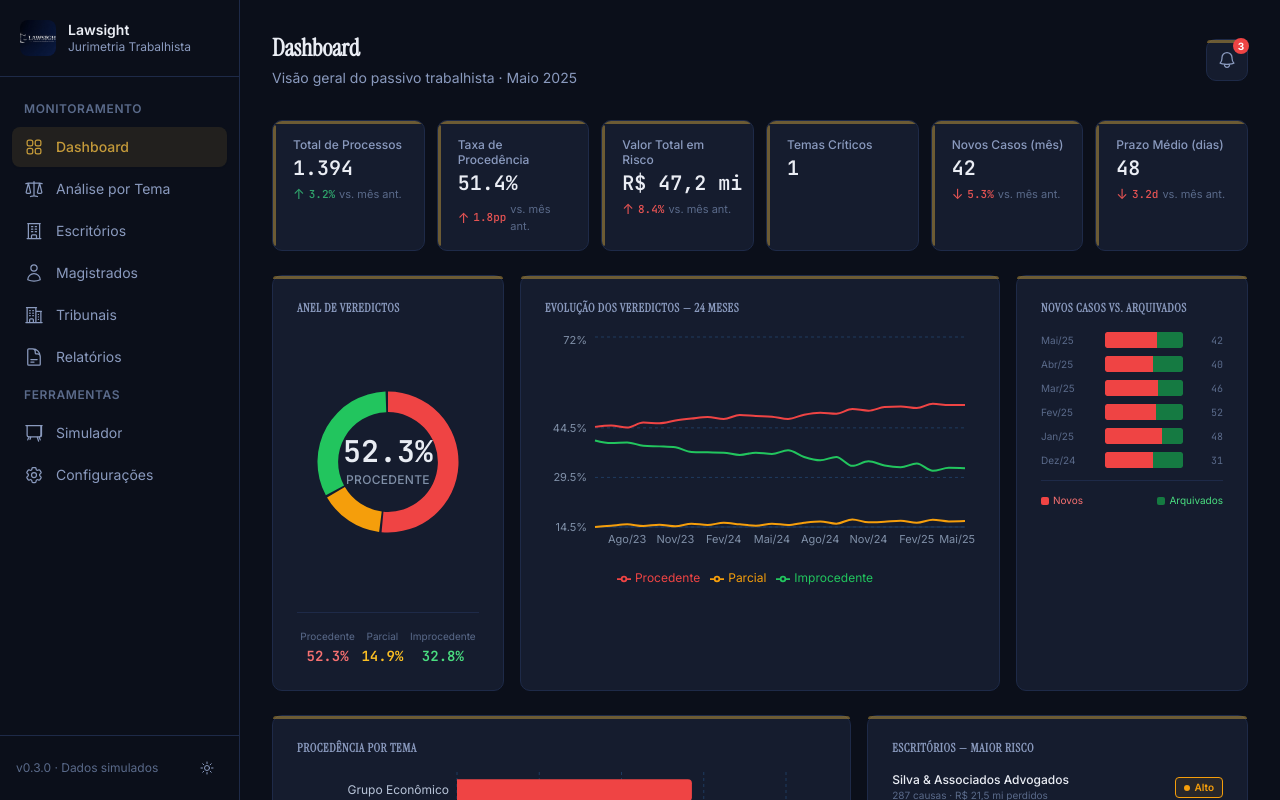
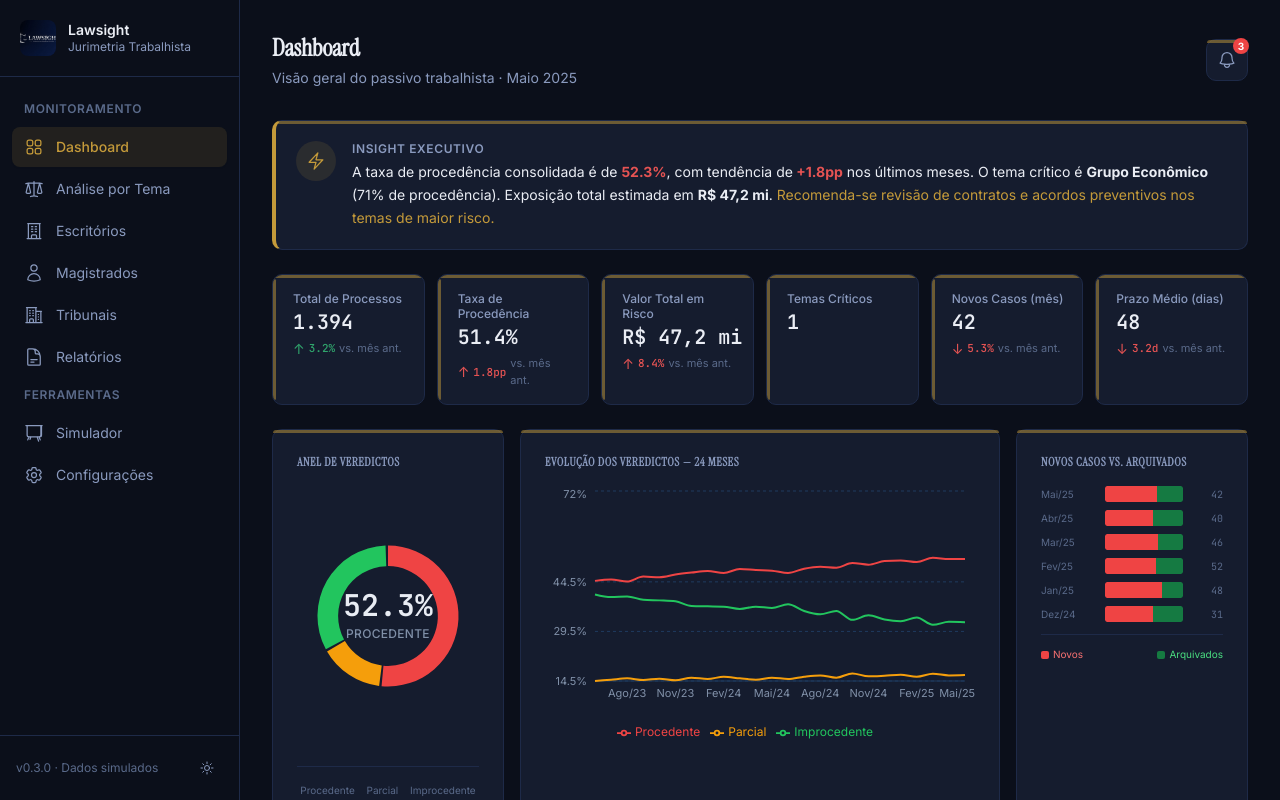
Before and after one commit to igormartins4/lawsight, a React (Vite) app: page /#/dashboard in a window 1280 px wide. Built offline with nearby package versions, Linux system fonts and the light colour scheme.

Commit message:
feat: insight executivo com recomendacao no dashboard

```diff
--- a/src/pages/Dashboard.jsx
+++ b/src/pages/Dashboard.jsx
@@ -55,6 +55,27 @@ export default function Dashboard() {
               </div>
             </>
           )}
+        </div>
+      </div>
+
+      {/* Executive Insight */}
+      <div className="card p-5 mb-6" style={{ borderLeft: '4px solid var(--accent)' }}>
+        <div className="flex items-start gap-4">
+          <div className="w-10 h-10 rounded-full flex items-center justify-center flex-shrink-0" style={{ background: 'var(--accent-muted)' }}>
+            <svg xmlns="http://www.w3.org/2000/svg" className="w-5 h-5" fill="none" viewBox="0 0 24 24" strokeWidth={1.5} stroke="currentColor" style={{ color: 'var(--accent)' }}>
+              <path strokeLinecap="round" strokeLinejoin="round" d="M3.75 13.5l10.5-11.25L12 10.5h8.25L9.75 21.75 12 13.5H3.75z" />
+            </svg>
+          </div>
+          <div className="flex-1 min-w-0">
+            <p className="text-xs font-semibold uppercase tracking-wider mb-1" style={{ color: 'var(--text-tertiary)' }}>Insight Executivo</p>
+            <p className="text-sm leading-relaxed" style={{ color: 'var(--text-primary)' }}>
+              A taxa de procedência consolidada é de <strong style={{ color: 'var(--danger)' }}>{avgProcedente.toFixed(1)}%</strong>, com tendência de
+              <strong style={{ color: kpis.variacaoProcedencia > 0 ? 'var(--danger)' : 'var(--success)' }}> {kpis.variacaoProcedencia > 0 ? '+' : ''}{kpis.variacaoProcedencia.toFixed(1)}pp</strong> nos últimos meses.
+              O tema crítico é <strong>{temas.sort((a, b) => b.procedente - a.procedente)[0].nome}</strong> ({temas.sort((a, b) => b.procedente - a.procedente)[0].procedente.toFixed(0)}% de procedência).
+              Exposição total estimada em <strong>{formatCurrency(kpis.valorTotalRisco)}</strong>.
+              {' '}<span style={{ color: 'var(--accent)' }}>Recomenda-se revisão de contratos e acordos preventivos nos temas de maior risco.</span>
+            </p>
+          </div>
         </div>
       </div>
 
```
